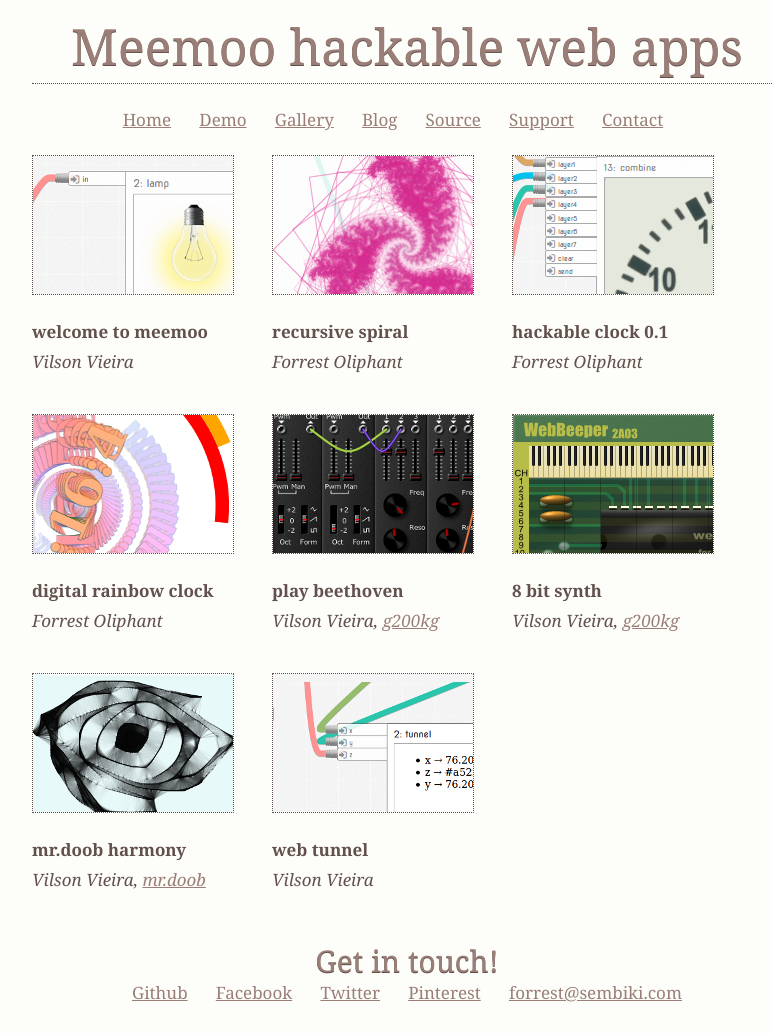
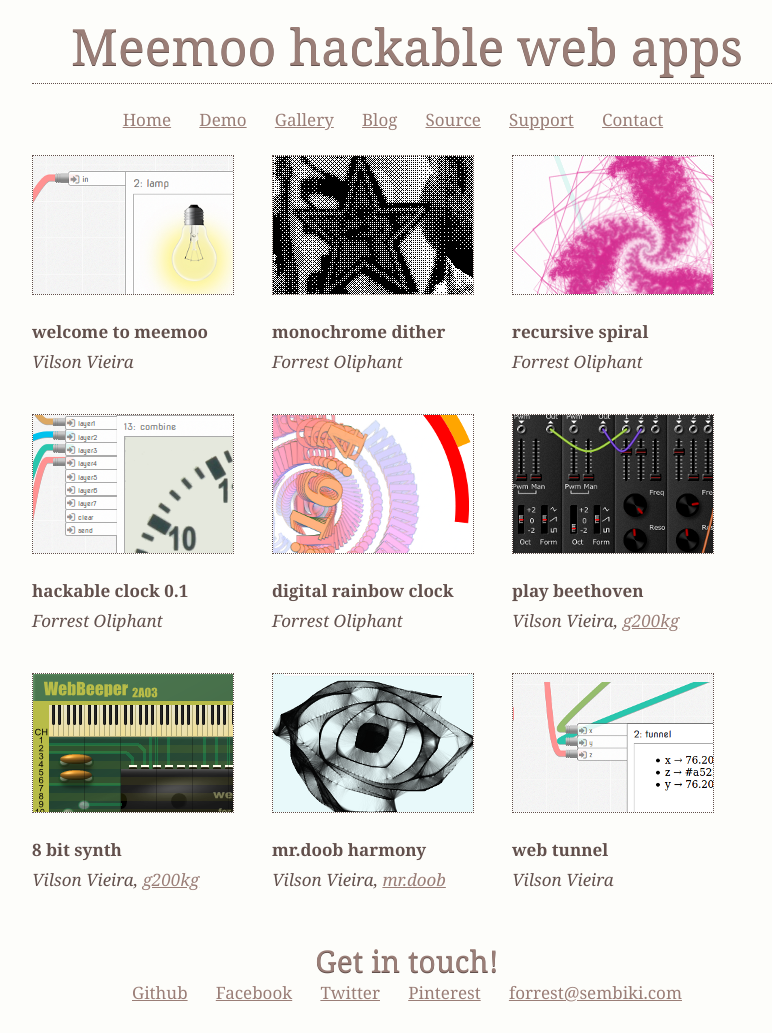
Before and after one commit to meemoo/meemoo.github.io, a Jekyll site: the page built from hack-our-apps/index.html, in a window 1280 px wide. Shown: the whole page, without its empty margins (233-1005 px from the left). Built offline with Jekyll 4.4.1, drawn with Linux system fonts in a browser that asks for light colours; Markdown is read by kramdown in place of the engine named in the settings.

Commit message:
monochrome shot

```diff
--- a/hack-our-apps/index.html
+++ b/hack-our-apps/index.html
@@ -12,6 +12,15 @@ title: Hack our apps
         <b>welcome to meemoo</b>
         <br />
         <i>Vilson Vieira</i>
+      </p>
+    </div>
+
+    <div class="span3">
+      <a href="http://meemoo.org/iframework/#gist/3721129"><img class="shot" src="shots/monochrome.png" /></a>
+      <p>
+        <b>monochrome dither</b>
+        <br />
+        <i>Forrest Oliphant</i>
       </p>
     </div>
 
```
Also changed, not shown: hack-our-apps/shots/monochrome.png (added).
